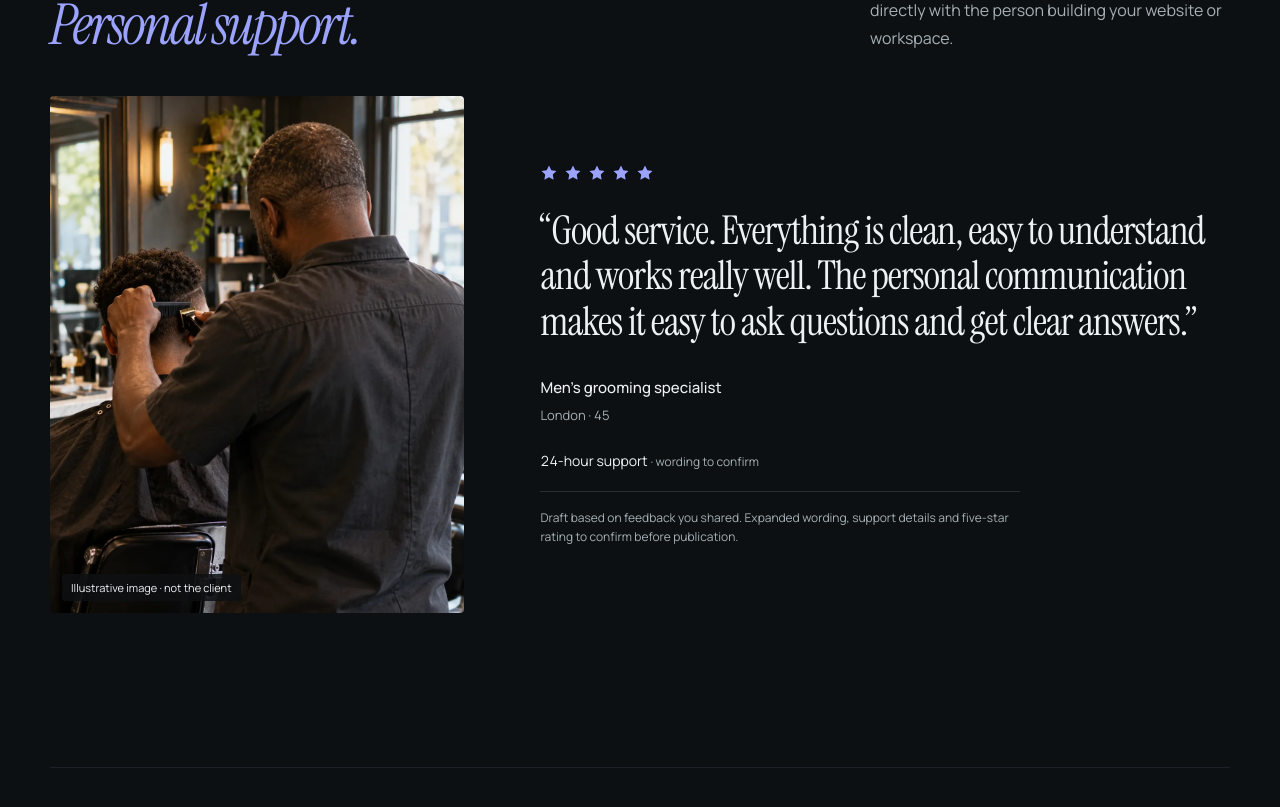
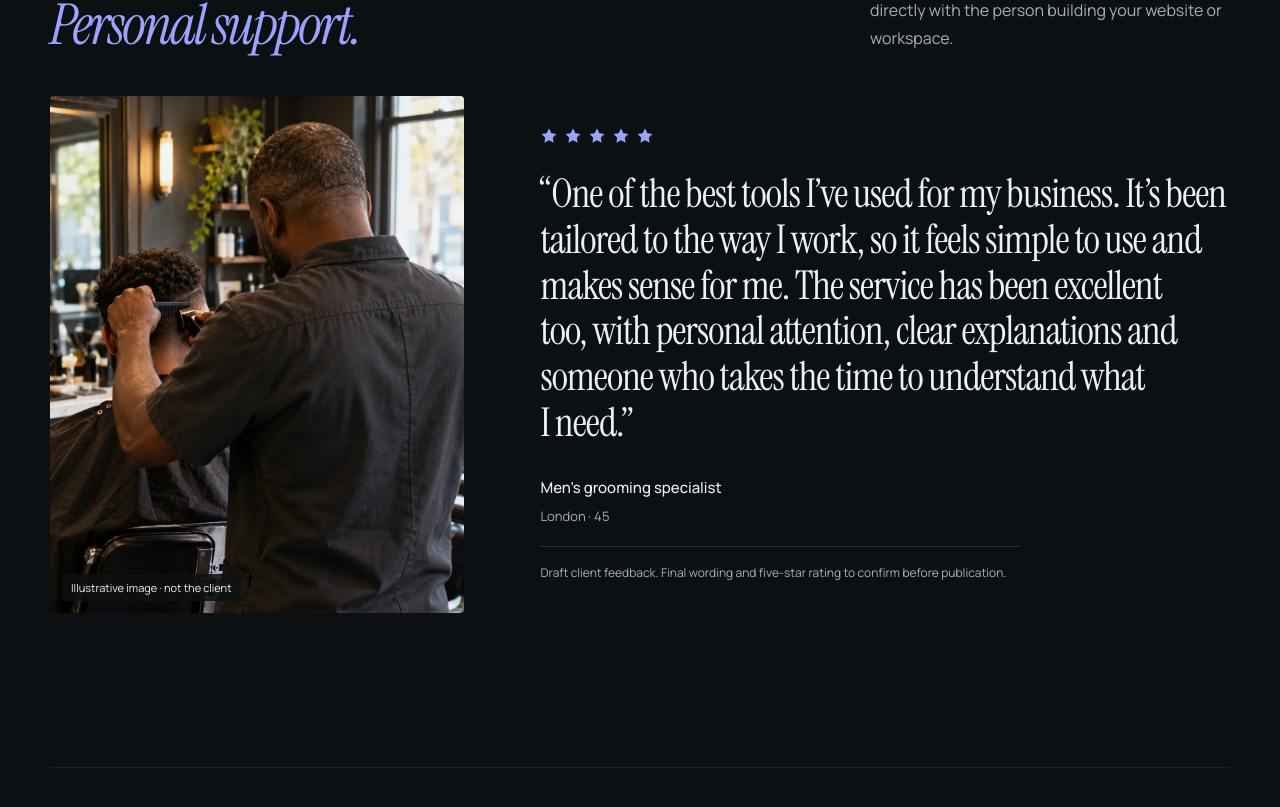
Before and after one commit to Motusai84/motus-agency-site, a Next.js app: page / in a window 1280 px wide. Shown: the part 6192-6999 px from the top of the page. Built offline with nearby package versions, Linux system fonts and the light colour scheme; a web font is replaced by a local one.

Commit message:
Refine the client feedback quote for the business

```diff
--- a/components/App.tsx
+++ b/components/App.tsx
@@ -274,10 +274,9 @@ export default function App({ heroDirection = "type" }: { heroDirection?: "signa
           <div className="client-feedback-photo"><Image src="/images/client-feedback/london-barber.webp" alt="Illustrative photograph of a barber working, viewed from behind" width={800} height={1000} unoptimized loading="lazy" /><span>Illustrative image · not the client</span></div>
           <figcaption>
             <div className="feedback-stars" role="img" aria-label="Five-star design preview; client rating to confirm">{[0, 1, 2, 3, 4].map((star) => <svg key={star} viewBox="0 0 24 24" aria-hidden="true" focusable="false"><path d="m12 2 3.09 6.26L22 9.27l-5 4.87 1.18 6.88L12 17.77l-6.18 3.25L7 14.14 2 9.27l6.91-1.01Z" /></svg>)}</div>
-            <blockquote>“Good service. Everything is clean, easy to understand and works really well. The personal communication makes it easy to ask questions and get clear answers.”</blockquote>
+            <blockquote>“One of the best tools I’ve used for my business. It’s been tailored to the way I work, so it feels simple to use and makes sense for me. The service has been excellent too, with personal attention, clear explanations and someone who takes the time to understand what I need.”</blockquote>
             <div className="feedback-client"><strong>Men’s grooming specialist</strong><span>London · 45</span></div>
-            <p className="feedback-support">24-hour support <span>· wording to confirm</span></p>
-            <p className="feedback-review-note">Draft based on feedback you shared. Expanded wording, support details and five-star rating to confirm before publication.</p>
+            <p className="feedback-review-note">Draft client feedback. Final wording and five-star rating to confirm before publication.</p>
           </figcaption>
         </figure>
       </section>
--- a/public/images/client-feedback/SOURCES.md
+++ b/public/images/client-feedback/SOURCES.md
@@ -6,4 +6,4 @@ Prompt:
 
 Use case: photorealistic-natural. Website asset for a premium UK small-business agency client feedback preview. Create a natural editorial photograph of a Black male barber, approximately 45 years old, seen strictly from behind while carefully cutting a seated customer's hair in a tidy independent London barbershop. Barber wears a plain charcoal shirt, close cropped hair, face completely unseen; customer face also not identifiable. Crop portrait 4:5, upper body, hands and haircut visible, realistic anatomy and tools. Soft daylight from a window, warm natural skin tones, restrained charcoal interior, subtle grain and authentic photographic detail, quiet candid mood. No logos, signs, lettering, watermark, graphics, stars or invented brand. This is an illustrative generic scene, not a portrait of a real client.
 
-The testimonial uses the owner's report of client feedback. Expanded wording, the five-star rating and the meaning of 24-hour support need confirmation before production publication. No review schema or external review-platform branding is added.
+The testimonial uses the owner's report of client feedback. Final client wording and the five-star rating need confirmation before production publication. The owner removed the earlier 24-hour support wording. No review schema or external review-platform branding is added.
```
Also changed, not shown: 1 other file (tests, documents, lock files or other folders).
